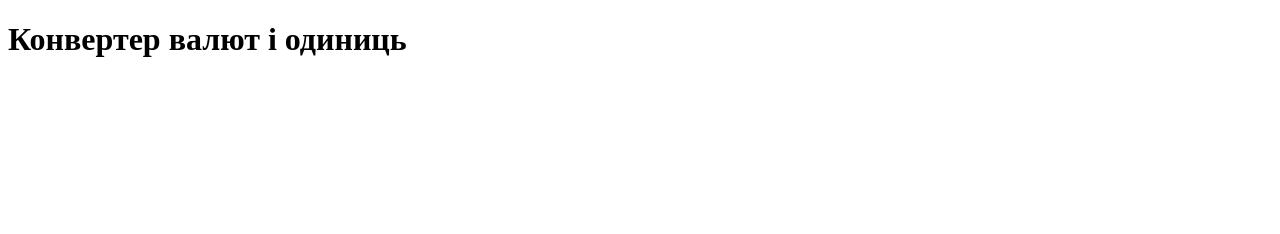
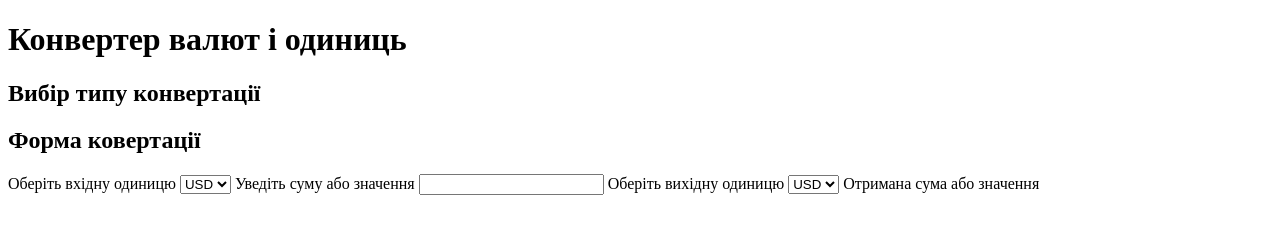
Before and after one commit to Frichesko/unit-currency-converter, a plain HTML site: page index.html in a window 1280 px wide. Drawn offline with Linux system fonts and the light colour scheme.

Commit message:
додавання main з полями

```diff
--- a/index.html
+++ b/index.html
@@ -10,6 +10,32 @@
     <header>
         <h1>Конвертер валют і одиниць</h1>
     </header>
+        <main>
+        <section>
+            <h2>Вибір типу конвертації</h2>
+
+        </section>
+        <section>
+            <h2>Форма ковертації</h2>
+            <label for="form_of_convertation">Оберіть вхідну одиницю</label>
+            <select id="set_type" name="set_type">
+                <option value="USD">USD</option>
+                <option value="UAH">UAH</option>
+            </select>
+
+            <label for="set_convertation">Уведіть суму або значення</label>
+            <input type="number" id="set_convertation" name="set_convertation">
+
+            <label for="form_of_convertation">Оберіть вихідну одиницю</label>
+            <select id="get_type" name="get_type">
+                <option value="USD">USD</option>
+                <option value="UAH">UAH</option>
+            </select>
+
+            <label for="get_convertation">Отримана сума або значення</label>
+            <output type="number" id="get_convertation" name="get_convertation">
+        </section>
+    </main>
     <script src="js/app.js"></script>
 </body>
 </html>
```
